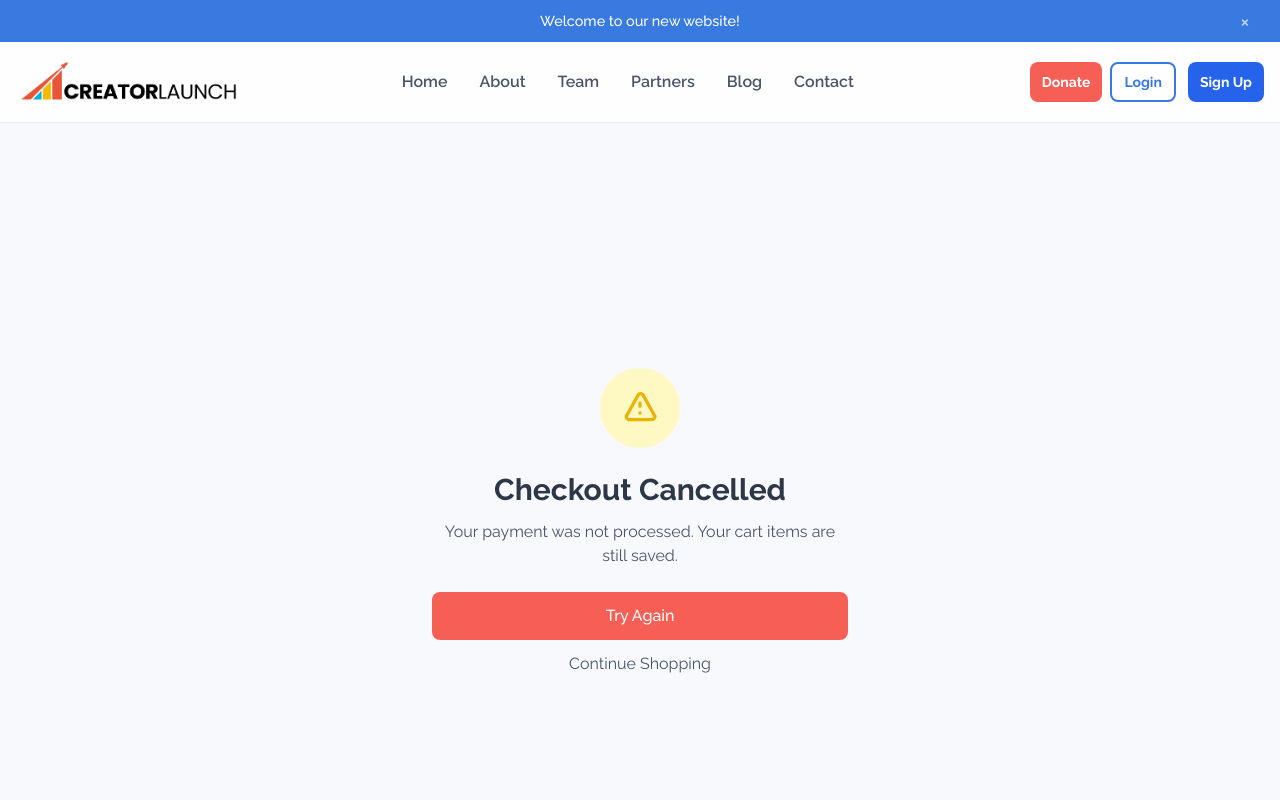
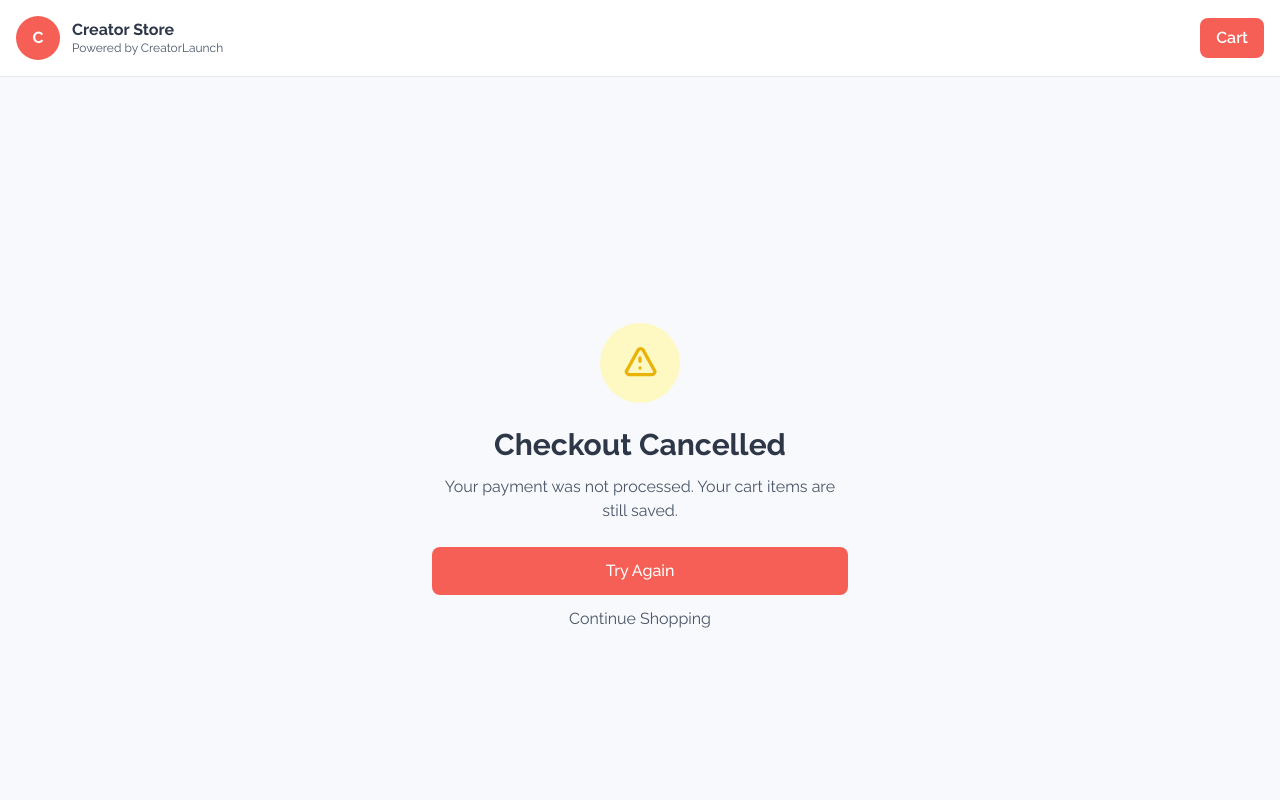
Before and after one commit to AdminYouthCreator/CreatorLaunch, a Next.js app in the folder frontend/: page /checkout/cancel in a window 1280 px wide. Shown: the top 800 px of the page. Built offline with nearby package versions, Linux system fonts and the light colour scheme.

Commit message:
Replace Layout with StoreLayout in checkout cancel page

```diff
--- a/frontend/pages/checkout/cancel.tsx
+++ b/frontend/pages/checkout/cancel.tsx
@@ -1,10 +1,10 @@
 import React from 'react';
 import Link from 'next/link';
-import Layout from '@/components/common/Layout';
+import StoreLayout from '@/components/store/StoreLayout';
 
 const CheckoutCancelPage: React.FC = () => {
   return (
-    <Layout title="Checkout Cancelled | CreatorLaunch">
+    <StoreLayout title="Checkout Cancelled | CreatorLaunch">
       <div className="min-h-screen bg-light flex items-center justify-center">
         <div className="max-w-md mx-auto text-center px-4">
           <div className="w-20 h-20 bg-yellow-100 rounded-full flex items-center justify-center mx-auto mb-6">
@@ -12,10 +12,13 @@ const CheckoutCancelPage: React.FC = () => {
               <path strokeLinecap="round" strokeLinejoin="round" strokeWidth={2} d="M12 9v2m0 4h.01m-6.938 4h13.856c1.54 0 2.502-1.667 1.732-2.5L13.732 4c-.77-.833-1.964-.833-2.732 0L4.082 16.5c-.77.833.192 2.5 1.732 2.5z" />
             </svg>
           </div>
+
           <h1 className="text-3xl font-bold text-dark mb-3">Checkout Cancelled</h1>
+
           <p className="text-medium mb-6">
             Your payment was not processed. Your cart items are still saved.
           </p>
+
           <div className="flex flex-col gap-3">
             <Link
               href="/checkout"
@@ -23,6 +26,7 @@ const CheckoutCancelPage: React.FC = () => {
             >
               Try Again
             </Link>
+
             <Link
               href="/"
               className="inline-block text-medium hover:text-dark transition-colors"
@@ -32,7 +36,7 @@ const CheckoutCancelPage: React.FC = () => {
           </div>
         </div>
       </div>
-    </Layout>
+    </StoreLayout>
   );
 };
 
```
